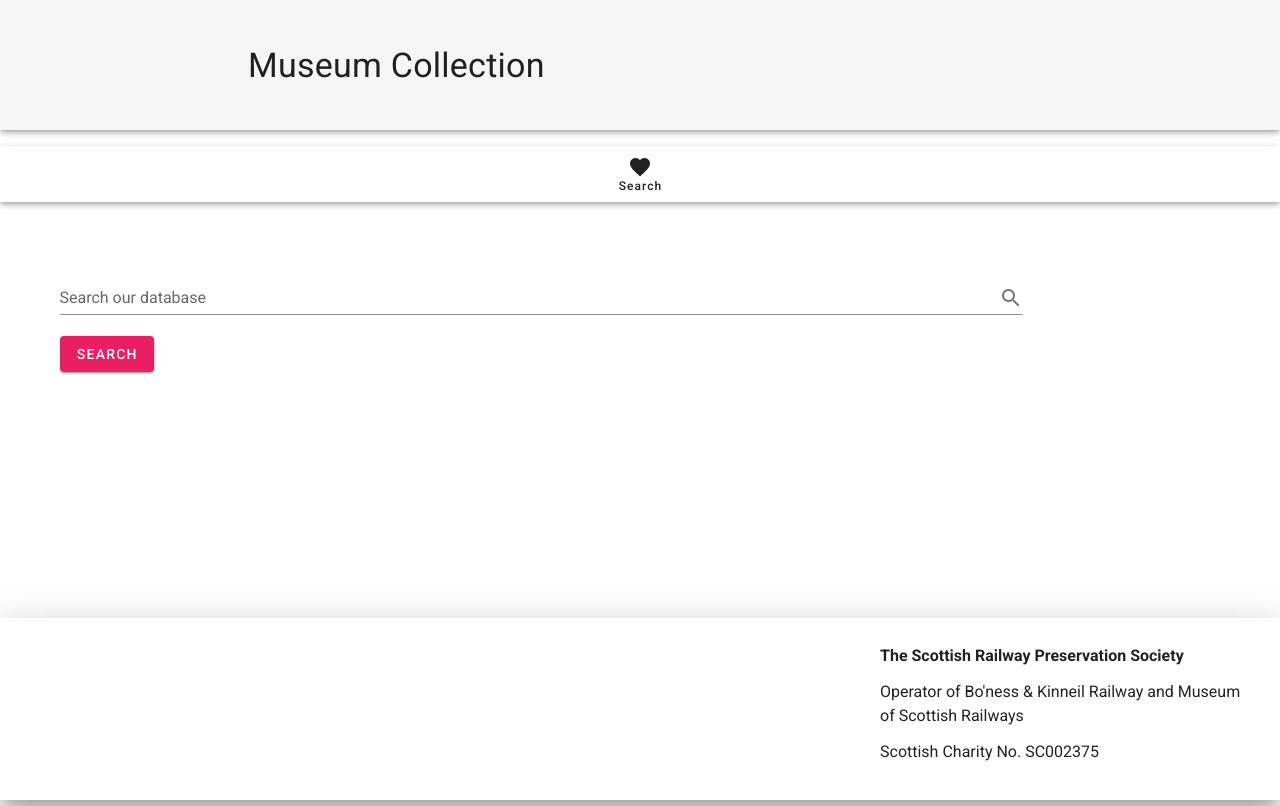
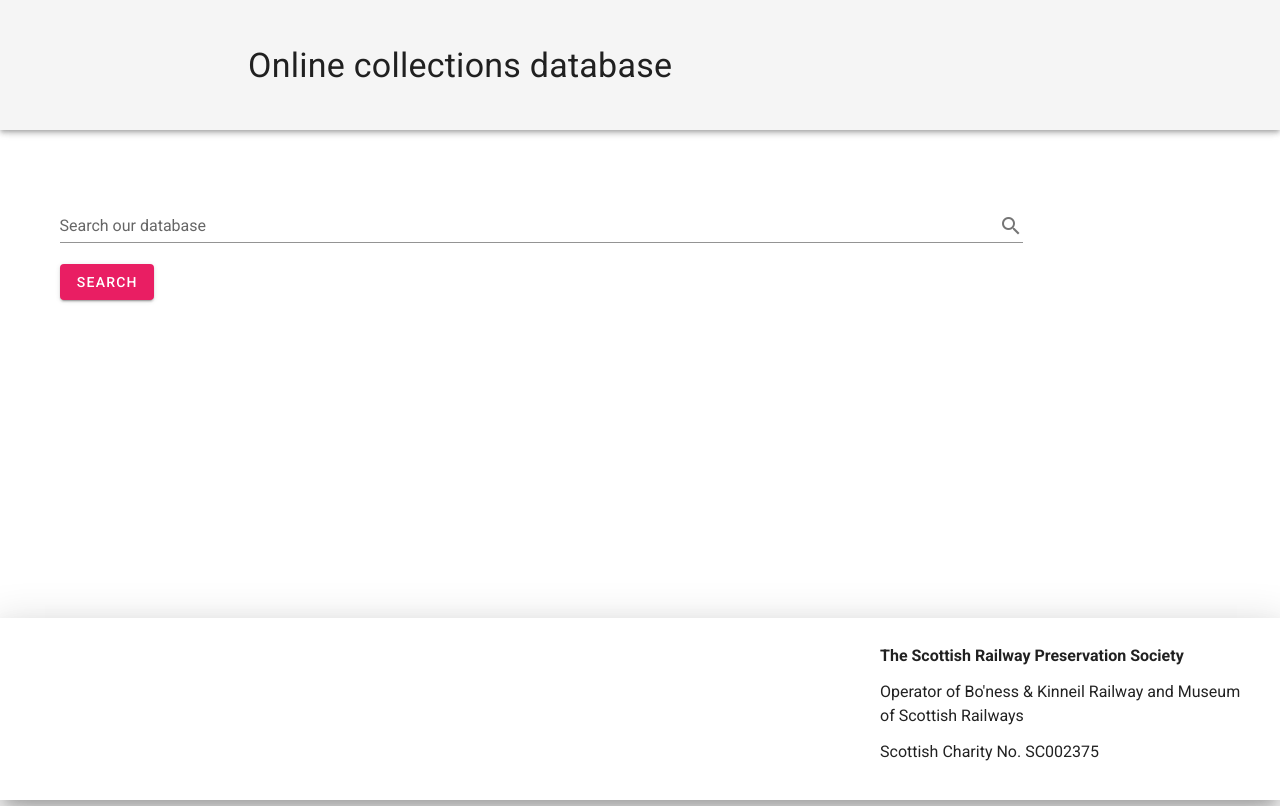
Before and after one commit to thepurpleblob/image-collection, a Vue app: page /search in a window 1280 px wide. Built offline with nearby package versions, Linux system fonts and the light colour scheme.

Commit message:
only show menu if logged in

```diff
--- a/src/components/Header.vue
+++ b/src/components/Header.vue
@@ -8,10 +8,10 @@
                 max-height="118px"
                 :style="{cursor: 'pointer'}"
                 @click="home" />
-            <v-toolbar-title class="ml-8 display-1">Museum Collection</v-toolbar-title>
+            <v-toolbar-title class="ml-8 display-1">Online collections database</v-toolbar-title>
 
         </v-app-bar>
-        <v-bottom-navigation class="mt-4">
+        <v-bottom-navigation v-if="loggedin" class="mt-4">
             <v-btn to="search">
                 <span>Search</span>
                 <v-icon>mdi-heart</v-icon>
@@ -26,6 +26,12 @@
       drawer: null,
     }),
 
+    computed: {
+        loggedin: function() {
+            return (Object.keys(this.$store.state.user).length !== 0 ? true : false)
+        }
+    },
+
     methods: {
       home: function() {
         this.$router.push('search')
```
